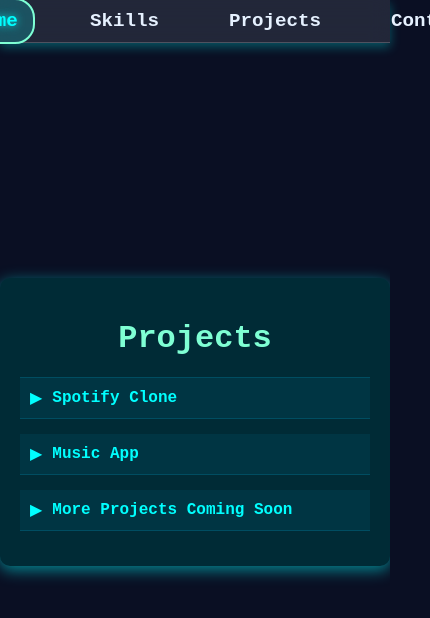
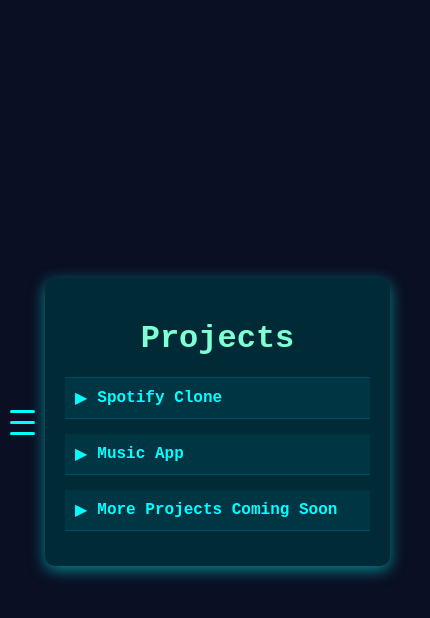
Before and after one commit to Mrunali394/Port, a plain HTML site: page projects.html in a window 390 px wide. Shown: the whole page, 430 px wide, since content can reach past the window. Drawn offline with Linux system fonts and the light colour scheme.

Commit message:
Update project files and styles

```diff
--- a/CSS/about.css
+++ b/CSS/about.css
@@ -13,53 +13,64 @@ body {
 
 /* Glass Navbar */
 
-.glass-navbar {
-  position: fixed;
-  top: 0;
-  left: 0;
-  width: 100%;
-  background: rgba(255, 255, 255, 0.1); /* Glass effect */
-  backdrop-filter: blur(10px); /* Blur effect for glassmorphism */
-  box-shadow: 0 4px 10px rgba(0, 255, 255, 0.3); /* Neon glow effect */
-  border-bottom: 1px solid rgba(255, 255, 255, 0.2); /* Subtle border */
-  z-index: 1000;
-  padding: 10px 0;
+/* Hamburger menu styles */
+.hamburger-menu {
+  display: none; /* Hidden by default */
+  flex-direction: column;
+  cursor: pointer;
+  padding: 10px;
 }
 
-.nav-links {
-  display: flex;
-  justify-content: center;
-  list-style: none;
-  padding: 0;
-  margin: 0;
+.hamburger-menu span {
+  height: 3px;
+  width: 25px;
+  background: #00ffff;
+  margin: 4px 0;
+  border-radius: 2px;
+  transition: all 0.3s ease;
 }
 
-.nav-links li {
-  margin: 0 20px;
+/* Responsive design */
+@media (max-width: 768px) {
+  .nav-links {
+    flex-direction: column;
+    position: absolute;
+    top: 100%;
+    left: 0;
+    width: 100%;
+    background: rgba(255, 255, 255, 0.1);
+    backdrop-filter: blur(10px);
+    box-shadow: 0 4px 10px rgba(0, 255, 255, 0.3);
+    transform: translateY(-100%);
+    transition: transform 0.3s ease-in-out;
+    opacity: 0;
+    visibility: hidden;
+  }
+
+  .nav-links.active {
+    transform: translateY(0);
+    opacity: 1;
+    visibility: visible;
+  }
+
+  .nav-links li {
+    margin: 15px 0;
+    text-align: center;
+  }
+
+  .hamburger-menu {
+    display: flex;
+    justify-content: center;
+    align-items: center;
+  }
 }
 
-.def {
-  font-size: 1.2em;
-  font-weight: bold;
-  color: #00ffff;
+@media (max-width: 480px) {
+  .nav-links li {
+    margin: 10px 0;
+  }
 }
 
-.nav-links li a {
-  text-decoration: none;
-  color: #e6f1ff;
-  font-size: 1.2em;
-  font-weight: bold;
-  padding: 10px 15px;
-  border-radius: 20px;
-  transition: background 0.3s, color 0.3s, text-shadow 0.3s;
-}
-
-.nav-links li a:hover {
-  background: rgba(0, 255, 255, 0.2); /* Light glass highlight on hover */
-  color: #00ffff; /* Bright neon effect */
-  text-shadow: 0 0 8px rgba(0, 255, 255, 0.8); /* Glowing text */
-  border: solid 2px aquamarine;
-}
 
 /* About Me Section */
 .about-me-coding {
--- a/CSS/blog.css
+++ b/CSS/blog.css
@@ -12,53 +12,64 @@ body {
   }
 
 
-.glass-navbar {
-  position: fixed;
-  top: 0;
-  left: 0;
-  width: 100%;
-  background: rgba(255, 255, 255, 0.1); /* Glass effect */
-  backdrop-filter: blur(10px); /* Blur effect for glassmorphism */
-  box-shadow: 0 4px 10px rgba(0, 255, 255, 0.3); /* Neon glow effect */
-  border-bottom: 1px solid rgba(255, 255, 255, 0.2); /* Subtle border */
-  z-index: 1000;
-  padding: 10px 0;
+/* Hamburger menu styles */
+.hamburger-menu {
+  display: none; /* Hidden by default */
+  flex-direction: column;
+  cursor: pointer;
+  padding: 10px;
 }
 
-.nav-links {
-  display: flex;
-  justify-content: center;
-  list-style: none;
-  padding: 0;
-  margin: 0;
+.hamburger-menu span {
+  height: 3px;
+  width: 25px;
+  background: #00ffff;
+  margin: 4px 0;
+  border-radius: 2px;
+  transition: all 0.3s ease;
 }
 
-.nav-links li {
-  margin: 0 20px;
+/* Responsive design */
+@media (max-width: 768px) {
+  .nav-links {
+    flex-direction: column;
+    position: absolute;
+    top: 100%;
+    left: 0;
+    width: 100%;
+    background: rgba(255, 255, 255, 0.1);
+    backdrop-filter: blur(10px);
+    box-shadow: 0 4px 10px rgba(0, 255, 255, 0.3);
+    transform: translateY(-100%);
+    transition: transform 0.3s ease-in-out;
+    opacity: 0;
+    visibility: hidden;
+  }
+
+  .nav-links.active {
+    transform: translateY(0);
+    opacity: 1;
+    visibility: visible;
+  }
+
+  .nav-links li {
+    margin: 15px 0;
+    text-align: center;
+  }
+
+  .hamburger-menu {
+    display: flex;
+    justify-content: center;
+    align-items: center;
+  }
 }
 
-.def {
-  font-size: 1.2em;
-  font-weight: bold;
-  color: #00ffff;
+@media (max-width: 480px) {
+  .nav-links li {
+    margin: 10px 0;
+  }
 }
 
-.nav-links li a {
-  text-decoration: none;
-  color: #e6f1ff;
-  font-size: 1.2em;
-  font-weight: bold;
-  padding: 10px 15px;
-  border-radius: 20px;
-  transition: background 0.3s, color 0.3s, text-shadow 0.3s;
-}
-
-.nav-links li a:hover {
-  background: rgba(0, 255, 255, 0.2); /* Light glass highlight on hover */
-  color: #00ffff; /* Bright neon effect */
-  text-shadow: 0 0 8px rgba(0, 255, 255, 0.8); /* Glowing text */
-  border: solid 2px aquamarine;
-}
 
   /* Blog Page Container */
   .blog-page {
--- a/CSS/contact.css
+++ b/CSS/contact.css
@@ -10,52 +10,62 @@ body, html {
 
 /* Glass Navbar */
 
-.glass-navbar {
-  position: fixed;
-  top: 0;
+/* Hamburger menu styles */
+.hamburger-menu {
+  display: none; /* Hidden by default */
+  flex-direction: column;
+  cursor: pointer;
+  padding: 10px;
+}
+
+.hamburger-menu span {
+  height: 3px;
+  width: 25px;
+  background: #00ffff;
+  margin: 4px 0;
+  border-radius: 2px;
+  transition: all 0.3s ease;
+}
+
+/* Responsive design */
+@media (max-width: 768px) {
+  .nav-links {
+    flex-direction: column;
+    position: absolute;
+    top: 100%;
     left: 0;
     width: 100%;
-  background: rgba(255, 255, 255, 0.1); /* Glass effect */
-  backdrop-filter: blur(10px); /* Blur effect for glassmorphism */
-  box-shadow: 0 4px 10px rgba(0, 255, 255, 0.3); /* Neon glow effect */
-  border-bottom: 1px solid rgba(255, 255, 255, 0.2); /* Subtle border */
-  z-index: 1000;
-  padding: 10px 0;
+    background: rgba(255, 255, 255, 0.1);
+    backdrop-filter: blur(10px);
+    box-shadow: 0 4px 10px rgba(0, 255, 255, 0.3);
+    transform: translateY(-100%);
+    transition: transform 0.3s ease-in-out;
+    opacity: 0;
+    visibility: hidden;
   }
 
-.nav-links {
-  display: flex;
-  justify-content: center;
-  list-style: none;
-  padding: 0;
-  margin: 0;
+  .nav-links.active {
+    transform: translateY(0);
+    opacity: 1;
+    visibility: visible;
   }
 
   .nav-links li {
-  margin: 0 20px;
+    margin: 15px 0;
+    text-align: center;
   }
 
-.def {
-  font-size: 1.2em;
-  font-weight: bold;
-  color: #00ffff;
+  .hamburger-menu {
+    display: flex;
+    justify-content: center;
+    align-items: center;
+  }
 }
 
-.nav-links li a {
-  text-decoration: none;
-  color: #e6f1ff;
-  font-size: 1.2em;
-  font-weight: bold;
-  padding: 10px 15px;
-  border-radius: 20px;
-  transition: background 0.3s, color 0.3s, text-shadow 0.3s;
+@media (max-width: 480px) {
+  .nav-links li {
+    margin: 10px 0;
   }
-
-.nav-links li a:hover {
-  background: rgba(0, 255, 255, 0.2); /* Light glass highlight on hover */
-  color: #00ffff; /* Bright neon effect */
-  text-shadow: 0 0 8px rgba(0, 255, 255, 0.8); /* Glowing text */
-  border: solid 2px aquamarine;
 }
 
 /* Matrix Effect Background */
--- a/CSS/project.css
+++ b/CSS/project.css
@@ -13,52 +13,62 @@ body {
 
   /* Glass Navbar */
 
-.glass-navbar {
-  position: fixed;
-  top: 0;
+/* Hamburger menu styles */
+.hamburger-menu {
+  display: none; /* Hidden by default */
+  flex-direction: column;
+  cursor: pointer;
+  padding: 10px;
+}
+
+.hamburger-menu span {
+  height: 3px;
+  width: 25px;
+  background: #00ffff;
+  margin: 4px 0;
+  border-radius: 2px;
+  transition: all 0.3s ease;
+}
+
+/* Responsive design */
+@media (max-width: 768px) {
+  .nav-links {
+    flex-direction: column;
+    position: absolute;
+    top: 100%;
     left: 0;
     width: 100%;
-  background: rgba(255, 255, 255, 0.1); /* Glass effect */
-  backdrop-filter: blur(10px); /* Blur effect for glassmorphism */
-  box-shadow: 0 4px 10px rgba(0, 255, 255, 0.3); /* Neon glow effect */
-  border-bottom: 1px solid rgba(255, 255, 255, 0.2); /* Subtle border */
-  z-index: 1000;
-  padding: 10px 0;
+    background: rgba(255, 255, 255, 0.1);
+    backdrop-filter: blur(10px);
+    box-shadow: 0 4px 10px rgba(0, 255, 255, 0.3);
+    transform: translateY(-100%);
+    transition: transform 0.3s ease-in-out;
+    opacity: 0;
+    visibility: hidden;
   }
 
-.nav-links {
-  display: flex;
-  justify-content: center;
-  list-style: none;
-  padding: 0;
-  margin: 0;
+  .nav-links.active {
+    transform: translateY(0);
+    opacity: 1;
+    visibility: visible;
   }
 
   .nav-links li {
-  margin: 0 20px;
+    margin: 15px 0;
+    text-align: center;
   }
 
-.def {
-  font-size: 1.2em;
-  font-weight: bold;
-  color: #00ffff;
+  .hamburger-menu {
+    display: flex;
+    justify-content: center;
+    align-items: center;
+  }
 }
 
-.nav-links li a {
-  text-decoration: none;
-  color: #e6f1ff;
-  font-size: 1.2em;
-  font-weight: bold;
-  padding: 10px 15px;
-  border-radius: 20px;
-  transition: background 0.3s, color 0.3s, text-shadow 0.3s;
+@media (max-width: 480px) {
+  .nav-links li {
+    margin: 10px 0;
   }
-
-.nav-links li a:hover {
-  background: rgba(0, 255, 255, 0.2); /* Light glass highlight on hover */
-  color: #00ffff; /* Bright neon effect */
-  text-shadow: 0 0 8px rgba(0, 255, 255, 0.8); /* Glowing text */
-  border: solid 2px aquamarine;
 }
 
 
--- a/CSS/skills.css
+++ b/CSS/skills.css
@@ -7,52 +7,62 @@ body {
 
 /* Glass Navbar */
 
-.glass-navbar {
-  position: fixed;
-  top: 0;
+/* Hamburger menu styles */
+.hamburger-menu {
+  display: none; /* Hidden by default */
+  flex-direction: column;
+  cursor: pointer;
+  padding: 10px;
+}
+
+.hamburger-menu span {
+  height: 3px;
+  width: 25px;
+  background: #00ffff;
+  margin: 4px 0;
+  border-radius: 2px;
+  transition: all 0.3s ease;
+}
+
+/* Responsive design */
+@media (max-width: 768px) {
+  .nav-links {
+    flex-direction: column;
+    position: absolute;
+    top: 100%;
     left: 0;
     width: 100%;
-  background: rgba(255, 255, 255, 0.1); /* Glass effect */
-  backdrop-filter: blur(10px); /* Blur effect for glassmorphism */
-  box-shadow: 0 4px 10px rgba(0, 255, 255, 0.3); /* Neon glow effect */
-  border-bottom: 1px solid rgba(255, 255, 255, 0.2); /* Subtle border */
-  z-index: 1000;
-  padding: 10px 0;
+    background: rgba(255, 255, 255, 0.1);
+    backdrop-filter: blur(10px);
+    box-shadow: 0 4px 10px rgba(0, 255, 255, 0.3);
+    transform: translateY(-100%);
+    transition: transform 0.3s ease-in-out;
+    opacity: 0;
+    visibility: hidden;
   }
 
-.nav-links {
-  display: flex;
-  justify-content: center;
-  list-style: none;
-  padding: 0;
-  margin: 0;
+  .nav-links.active {
+    transform: translateY(0);
+    opacity: 1;
+    visibility: visible;
   }
 
   .nav-links li {
-  margin: 0 20px;
+    margin: 15px 0;
+    text-align: center;
   }
 
-.def {
-  font-size: 1.2em;
-  font-weight: bold;
-  color: #00ffff;
+  .hamburger-menu {
+    display: flex;
+    justify-content: center;
+    align-items: center;
+  }
 }
 
-.nav-links li a {
-  text-decoration: none;
-  color: #e6f1ff;
-  font-size: 1.2em;
-  font-weight: bold;
-  padding: 10px 15px;
-  border-radius: 20px;
-  transition: background 0.3s, color 0.3s, text-shadow 0.3s;
+@media (max-width: 480px) {
+  .nav-links li {
+    margin: 10px 0;
   }
-
-.nav-links li a:hover {
-  background: rgba(0, 255, 255, 0.2); /* Light glass highlight on hover */
-  color: #00ffff; /* Bright neon effect */
-  text-shadow: 0 0 8px rgba(0, 255, 255, 0.8); /* Glowing text */
-  border: solid 2px aquamarine;
 }
 
 
--- a/projects.html
+++ b/projects.html
@@ -9,17 +9,22 @@
   <body>
     <!-- Glass Navbar -->
 
-  <nav class="glass-navbar">
-    <ul class="nav-links">
+    <nav class="glass-navbar">
+      <div class="hamburger-menu">
+        <span></span>
+        <span></span>
+        <span></span>
+      </div>
+      <ul class="nav-links">
         <li class="def"> > </li>
         <li><a href="index.html">Home</a></li>
         <li><a href="skills.html">Skills</a></li>
         <li><a href="./projects.html">Projects</a></li>
         <li><a href="contact.html">Contact</a></li>
-    </ul>
-</nav>
+      </ul>
+    </nav>
 
-    </nav>
+
     <div class="debugger">
       <h1 class="title">Projects</h1>
       <div class="project-log">
@@ -102,6 +107,17 @@
       </div>
     </div>
 
+    <script>
+      const hamburgerMenu = document.querySelector('.hamburger-menu');
+      const navLinks = document.querySelector('.nav-links');
+
+      hamburgerMenu.addEventListener('click', () => {
+        navLinks.classList.toggle('active');
+        // Toggle hamburger animation (optional)
+        hamburgerMenu.classList.toggle('open');
+      });
+    </script>
+
     <script src="./JS/project.js"></script>
   </body>
 </html>
```
Also changed, not shown: JS/about.js (+7 -3 lines), JS/contact.js (+7 -3 lines), JS/project.js (+8 -3 lines), JS/skills.js (+8 -4 lines), about.html (+15 -1 lines), blog.html (+15 -1 lines), contact.html (+15 -0 lines), skills.html (+12 -5 lines). Lines whose indentation alone changed are shown as unchanged.
